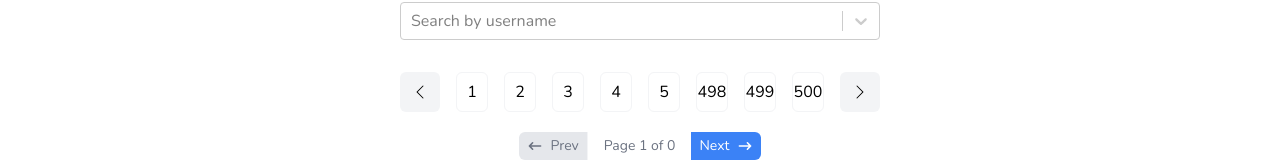
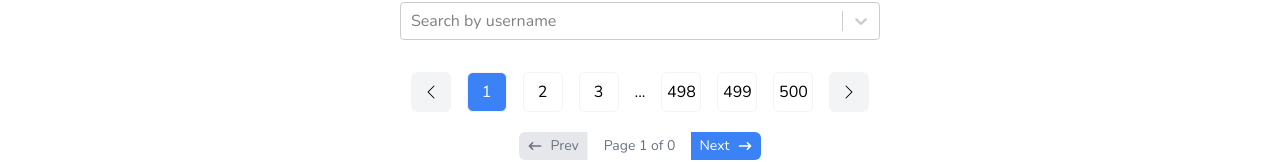
Before and after one commit to promie/postfolio, a Next.js app: page / in a window 1280 px wide. Shown: the part 118-280 px from the top of the page. Built offline with nearby package versions, Linux system fonts and the light colour scheme; no server answers.

Commit message:
PF-25 added animation with framer-motion

```diff
--- a/components/PaginationButtons.tsx
+++ b/components/PaginationButtons.tsx
@@ -1,19 +1,41 @@
 import { FC } from 'react'
 import ReactPaginate from 'react-paginate'
 import { BsChevronLeft, BsChevronRight } from 'react-icons/bs'
+import { motion } from 'framer-motion'
 
 const PaginationButtons: FC = () => {
+  const paginationVariants = {
+    hidden: {
+      opacity: 0,
+      y: 100,
+    },
+    visible: {
+      opacity: 1,
+      y: 0,
+      transition: {
+        type: 'spring',
+        stiffness: 260,
+        damping: 20,
+        duration: 1,
+      },
+    },
+  }
+
   return (
-    <div>
+    <motion.div
+      variants={paginationVariants}
+      initial="hidden"
+      animate="visible"
+    >
       <ReactPaginate
-        breakLabel={<span></span>}
+        breakLabel={<span className="mr-4">...</span>}
         nextLabel={
           <span className="w-10 h-10 flex items-center justify-center bg-gray-100 rounded-md">
             <BsChevronRight />
           </span>
         }
         // onPageChange={handlePageClick}
-        pageRangeDisplayed={5}
+        pageRangeDisplayed={3}
         pageCount={500}
         previousLabel={
           <span className="w-10 h-10 flex items-center justify-center bg-gray-100 rounded-md mr-4">
@@ -22,8 +44,9 @@ const PaginationButtons: FC = () => {
         }
         containerClassName="flex items-center justify-center mt-8 mb-4"
         pageClassName="block border border-solid border-gray-100 hover:bg-gray-100 w-10 h-10 flex items-center justify-center rounded-md mr-4"
+        activeClassName="bg-blue-500 text-white"
       />
-    </div>
+    </motion.div>
   )
 }
 export default PaginationButtons
```
